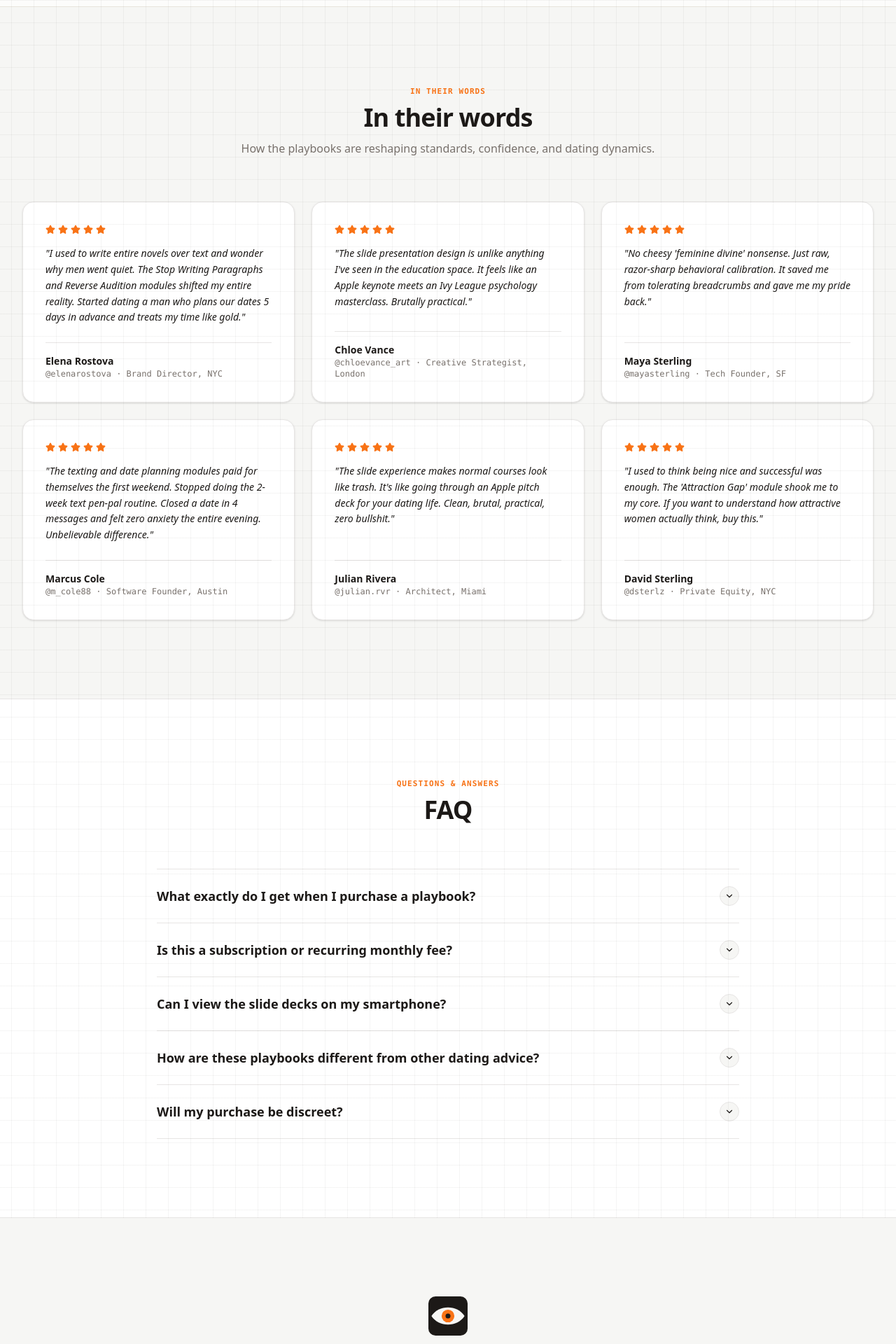
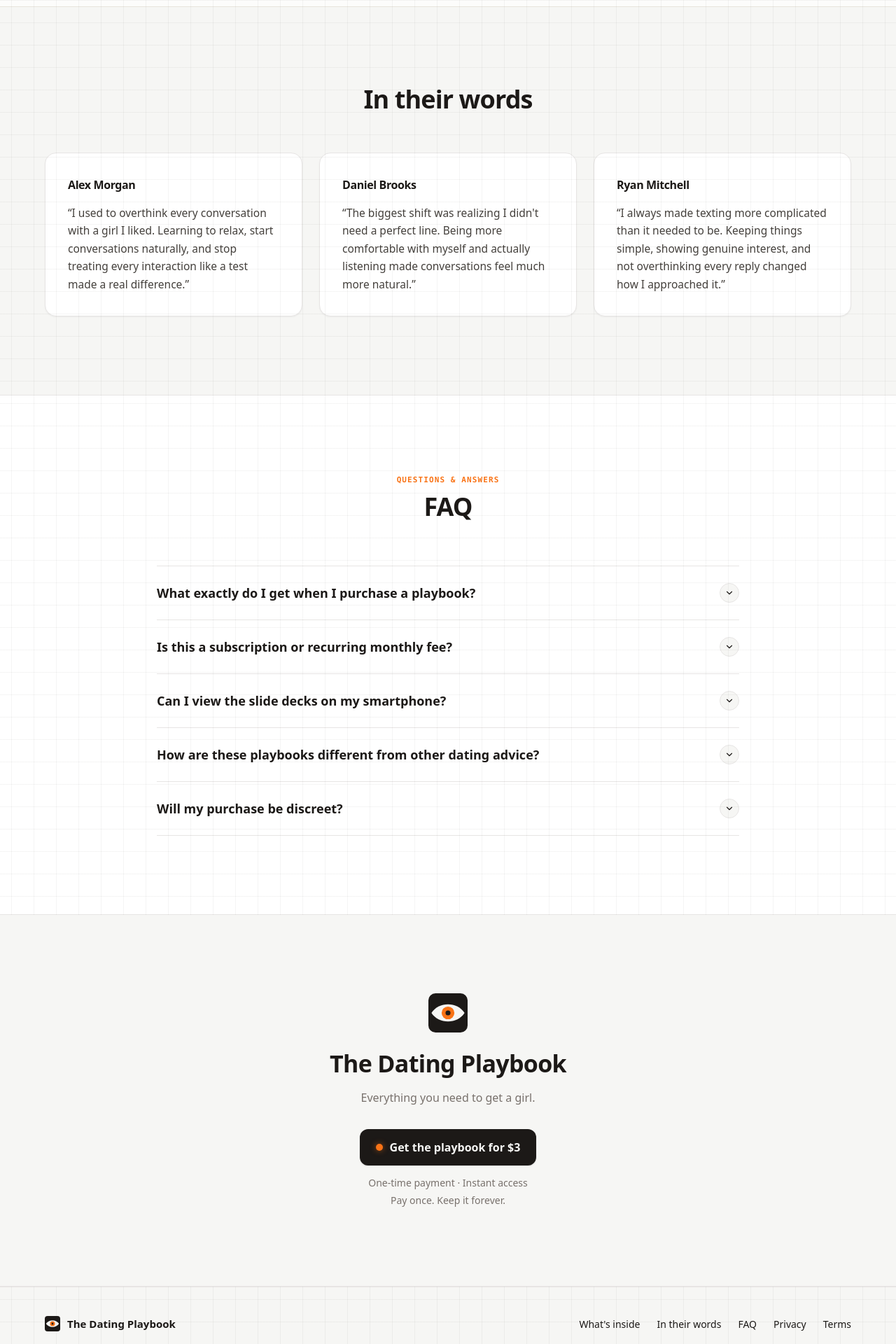
Before and after one commit to Ravishankar802/The-Plugd, a Next.js app: page / in a window 1280 px wide. Shown: the part 6880-8800 px from the top of the page at 70% size. Built offline with nearby package versions, Linux system fonts and the light colour scheme.

Commit message:
feat: update purchase CTA and In their words testimonials

```diff
--- a/src/components/HomePageClient.tsx
+++ b/src/components/HomePageClient.tsx
@@ -12,7 +12,6 @@ import {
   Layers,
   ChevronDown,
   Lock,
-  Star,
   Flame,
 } from "lucide-react";
 import Header from "@/components/Header";
@@ -21,6 +20,24 @@ import CheckoutModal from "@/components/CheckoutModal";
 import ProductSlidePreview from "@/components/ProductSlidePreview";
 import CurriculumAccordion from "@/components/CurriculumAccordion";
 import { COURSES } from "@/lib/playbooks-data";
+
+const DRAFT_TESTIMONIALS = [
+  {
+    name: "Alex Morgan",
+    quote:
+      "I used to overthink every conversation with a girl I liked. Learning to relax, start conversations naturally, and stop treating every interaction like a test made a real difference.",
+  },
+  {
+    name: "Daniel Brooks",
+    quote:
+      "The biggest shift was realizing I didn't need a perfect line. Being more comfortable with myself and actually listening made conversations feel much more natural.",
+  },
+  {
+    name: "Ryan Mitchell",
+    quote:
+      "I always made texting more complicated than it needed to be. Keeping things simple, showing genuine interest, and not overthinking every reply changed how I approached it.",
+  },
+];
 
 export default function HomePageClient() {
   const [checkoutOpen, setCheckoutOpen] = useState(false);
@@ -407,41 +424,26 @@ export default function HomePageClient() {
 
       {/* SECTION: SOCIAL PROOF ("IN THEIR WORDS") */}
       <section id="testimonials" className="py-20 sm:py-28 border-b border-[#e7e5e4] bg-[#f6f6f4]">
-        <div className="mx-auto max-w-7xl px-4 sm:px-6 lg:px-8">
-          <div className="text-center max-w-3xl mx-auto mb-16">
-            <div className="text-[11px] font-mono tracking-widest text-[#f97316] uppercase font-bold mb-2">
-              IN THEIR WORDS
-            </div>
+        <div className="mx-auto max-w-[1200px] px-6">
+          <div className="text-center mb-12 sm:mb-14">
             <h2 className="text-3xl sm:text-4xl font-bold tracking-tight text-[#1c1917]">
               In their words
             </h2>
-            <p className="mt-3 text-base text-[#78716c]">
-              How the playbooks are reshaping standards, confidence, and dating dynamics.
-            </p>
           </div>
 
           <div className="grid grid-cols-1 md:grid-cols-3 gap-6">
-            {[...COURSES.women.testimonials, ...COURSES.men.testimonials].slice(0, 6).map((t, i) => (
+            {DRAFT_TESTIMONIALS.map((t) => (
               <div
-                key={i}
-                className="rounded-2xl border border-[#e7e5e4] bg-white p-6 sm:p-8 shadow-sm flex flex-col justify-between hover:border-[#d6d3d1] transition-all"
+                key={t.name}
+                className="rounded-2xl border border-[#e7e5e4] bg-white p-6 sm:p-8 shadow-xs hover:border-[#d6d3d1] transition-all flex flex-col justify-between"
               >
                 <div>
-                  <div className="flex items-center gap-1 text-[#f97316] mb-4">
-                    {[...Array(5)].map((_, idx) => (
-                      <Star key={idx} className="h-3.5 w-3.5 fill-[#f97316]" />
-                    ))}
+                  <div className="text-[16px] font-semibold text-[#1c1917] tracking-tight">
+                    {t.name}
                   </div>
-                  <p className="text-sm text-[#1c1917] leading-relaxed italic mb-6">
-                    "{t.quote}"
+                  <p className="mt-3.5 text-[15px] sm:text-[15.5px] text-[#44403c] leading-[1.65]">
+                    &ldquo;{t.quote}&rdquo;
                   </p>
-                </div>
-
-                <div className="border-t border-[#e7e5e4] pt-4">
-                  <div className="text-sm font-bold text-[#1c1917]">{t.name}</div>
-                  <div className="text-xs font-mono text-[#78716c]">
-                    {t.handle} · {t.role}
-                  </div>
                 </div>
               </div>
             ))}
@@ -519,7 +521,7 @@ export default function HomePageClient() {
           <p className="mt-2 text-[16px] text-[#78716c]">
             Everything you need to get a girl.
           </p>
-          <div className="mt-8 flex flex-col items-center gap-3">
+          <div className="mt-8 flex flex-col items-center">
             <button
               onClick={() => handleOpenCheckout("men")}
               className="btn btn-primary"
@@ -528,9 +530,10 @@ export default function HomePageClient() {
               <span className="btn-dot" aria-hidden="true" />
               <span>Get the playbook for $3</span>
             </button>
-            <p className="text-[14px] text-[#78716c] mt-2">
-              Instant digital access. One-time payment. Lifetime access.
-            </p>
+            <div className="mt-3.5 flex flex-col items-center gap-1 text-[13.5px] sm:text-[14px] text-[#78716c] leading-normal">
+              <p className="m-0">One-time payment · Instant access</p>
+              <p className="m-0">Pay once. Keep it forever.</p>
+            </div>
           </div>
         </div>
       </section>
```
